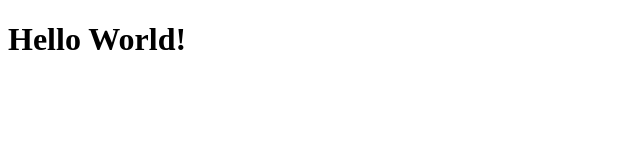
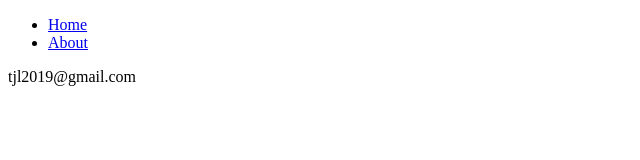
Before and after one commit to IAmAFraud/sound-design-portfolio, a plain HTML site: page index.html in a window 1280 px wide. Shown: the whole page, without its empty margins (0-640 px from the left). Drawn offline with Linux system fonts and the light colour scheme.

Commit message:
Rough outline of navigation

```diff
--- a/index.html
+++ b/index.html
@@ -4,5 +4,28 @@
     <title>TJ's Sound Design</title>
 </head>
 <html>
-    <h1>Hello World!</h1>
+    <!--Nav Bar-->
+    <header>
+        <nav>
+            <ul>
+                <li><a href="#">Home</a></li>
+                <li><a href="about.html">About</a></li>
+            </ul>
+        </nav>
+    </header>
+    <body>
+        <!--Picture-->
+
+
+        <!--Tagline-->
+
+
+        <!--Featured Projects-->
+    </body>
+
+
+    <!--Footer-->
+    <footer>
+        <p>tjl2019@gmail.com</p>
+    </footer>
 </html>
```
Also changed, not shown: about.html (added, +10 -0 lines).
